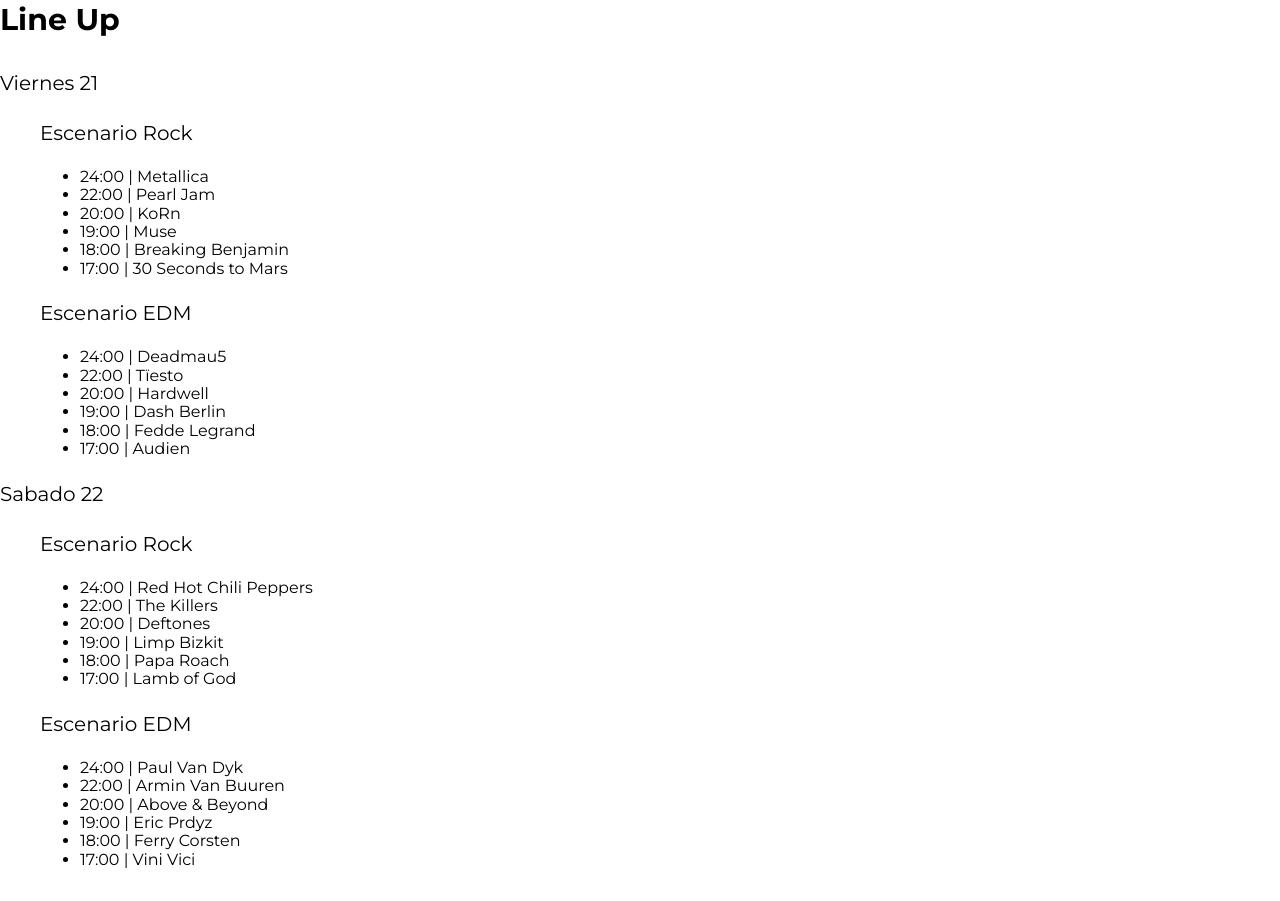
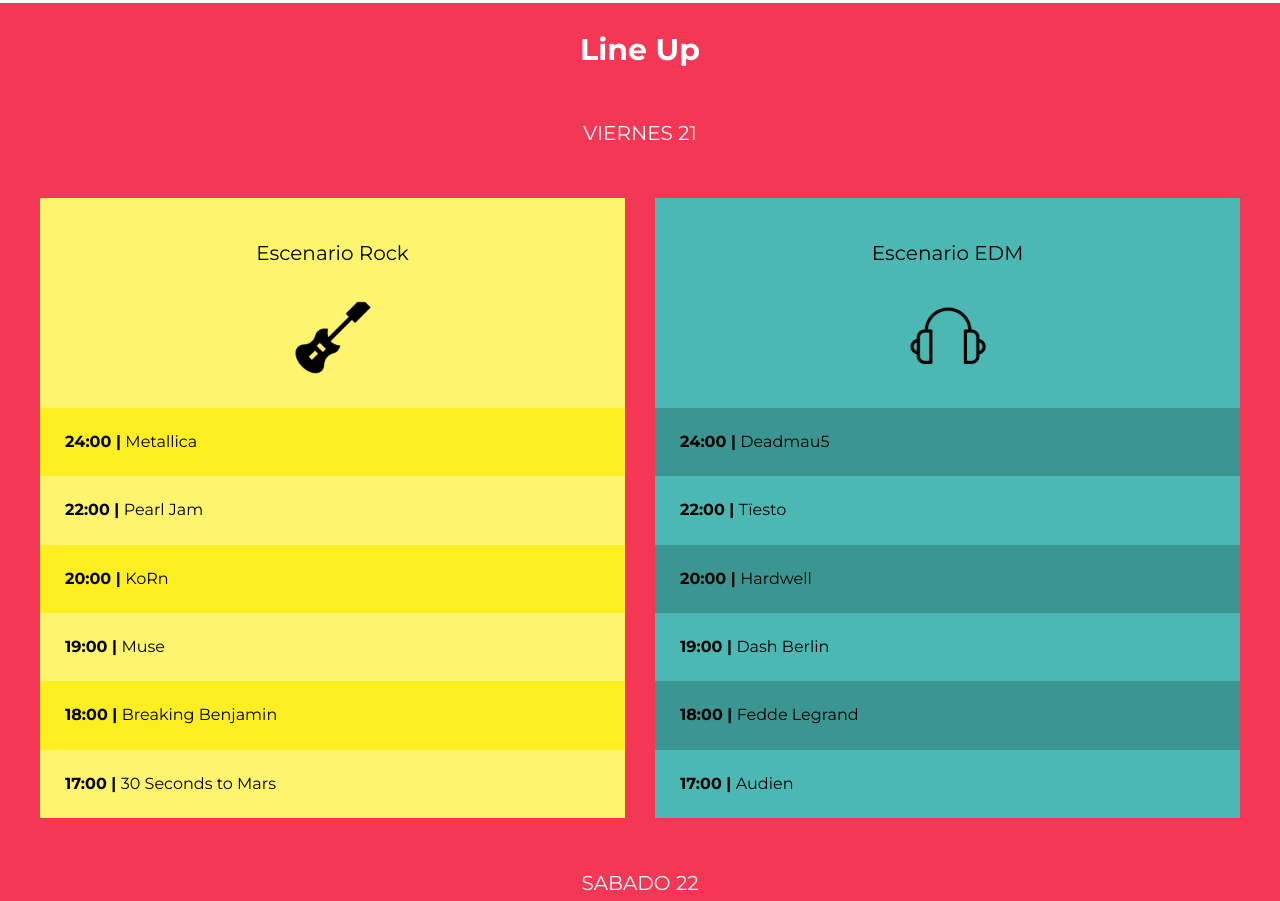
Before and after one commit to TheCuteGhost/Concierto, a website: page index.html in a window 1280 px wide. Shown: the part 1206-2107 px from the top of the page. Drawn offline with Linux system fonts and the light colour scheme; files that its build step writes are made by us from their sources.

Commit message:
Terminando LineUp

```diff
--- a/gulpfile.js
+++ b/gulpfile.js
@@ -51,15 +51,24 @@
         .pipe(dest('build/img'))
     end();
 }
+function js (end) {
+    src('src/js/**/*.js')
+        .pipe(dest('build/js'))
+    end();
+}
+
 
 function dev (end) {
     watch("src/scss/**/*.scss", css);
+    watch("src/js/**/*.js", js);
 
     end();
 }
 
+
 exports.css = css;
+exports.js = js;
 exports.Webp = Webp;
 exports.Avif = Avif;
 exports.imagenes = imagenes;
-exports.dev = parallel(imagenes, Webp, Avif, dev);
+exports.dev = parallel(imagenes, Webp, Avif, js, dev);
--- a/index.html
+++ b/index.html
@@ -86,7 +86,7 @@
                 </ul>
             </div> <!--.escenario-->
 
-            <div class="escenario rock bg-verde">
+            <div class="escenario edm bg-verde">
                 <p class="nombre-escenario">Escenario EDM</p>
 
                 <ul class="calendario">
@@ -142,7 +142,7 @@
                 </ul>
             </div> <!--.escenario-->
 
-            <div class="escenario rock bg-amarillo">
+            <div class="escenario edm bg-amarillo">
                 <p class="nombre-escenario">Escenario EDM</p>
 
                 <ul class="calendario">
@@ -170,5 +170,12 @@
         </div> <!--escenario-contenedor-->
     </section>
 
+    <section class="galeria contene">
+        <h3>Galería</h3>
+
+        <ul class="galeria-imagenes"></ul>
+    </section>
+
+    <script src="build/js/galeria.js"></script>
 </body>
 </html>
--- /dev/null
+++ b/src/js/galeria.js
@@ -0,0 +1,22 @@
+document.addEventListener('DOMContentLoaded', function() {
+    iniciarApp();
+})
+
+function iniciarApp() {
+    crearGaleria();
+}
+function crearGaleria() {
+    const galeria = document.querySelector('.galeria-imagenes');
+
+    for(let i = 1; i <= 12; i++) {
+        const imagen = document.createElement('picture');
+        imagen.innerHTML = `
+        <source srcset="build/img/thumb/${i}.avif" type="image/avif">
+        <source srcset="build/img/thumb/${i}.webp" type="image/webp">
+
+        <img loading="lazy" src="build/img/thumb/${i}.jpg" alt="imagen galeria">`;
+
+        galeria.appendChild(imagen);
+
+    }
+}
--- a/src/scss/bases/_mixins.scss
+++ b/src/scss/bases/_mixins.scss
@@ -29,3 +29,9 @@
     grid-template-columns: repeat($col, 1fr);
     gap: $gap;
 }
+
+@mixin resetlist {
+    margin: 0;
+    padding: 0;
+    list-style: none;
+}
--- a/src/scss/layout/_index.scss
+++ b/src/scss/layout/_index.scss
@@ -1,3 +1,4 @@
 @forward 'header';
 @forward 'video';
 @forward 'festival';
+@forward 'lineup';
--- /dev/null
+++ b/src/scss/layout/_lineup.scss
@@ -0,0 +1,76 @@
+@use '../bases/variables' as v;
+@use '../bases/mixins' as m;
+
+.lineup {
+    background-color: v.$rosa;
+    padding: 3rem 0;
+
+    h3, p {
+        text-align: center;
+        color: v.$blanco;
+    }
+    .dia {
+        text-transform: uppercase;
+        margin: 5rem 0;
+    }
+}
+
+.escenarios-contenedores {
+    @include m.tablet {
+        @include m.grid (2, 3rem);
+    }
+
+    p {
+        color: v.$negro;
+    }
+    .escenario {
+        padding-top: 2rem;
+    }
+}
+
+.escenario {
+    p {
+        &:after {
+            content: '';
+            display: block;
+            width: 20rem;
+            height: 10rem;
+            background-size: 15rem;
+            background-repeat: no-repeat;
+            background-position: center center;
+            margin: 2rem auto 0 auto;
+        }
+    }
+}
+
+.edm .nombre-escenario:after {
+    background-image: url(../../../build/img/icono_edm.png);
+}
+.rock .nombre-escenario:after {
+    background-image: url(../../../build/img/icono_rock.png);
+}
+
+.calendario {
+    @include m.resetlist;
+
+    li {
+        padding: 2.5rem;
+        font-weight: 700;
+        span {
+            font-weight: 400;
+        }
+    }
+}
+
+.bg-amarillo {
+    background-color: v.$amari;
+    li:nth-child(odd) {
+        background-color: darken(v.$amari, 15%);
+    }
+}
+.bg-verde {
+    background-color: v.$verde;
+    li:nth-child(odd) {
+        background-color: darken(v.$verde, 10%);
+    }
+}
```
Also changed, not shown: build/css/app.css, build/js/galeria.js (added), 1 other file.
